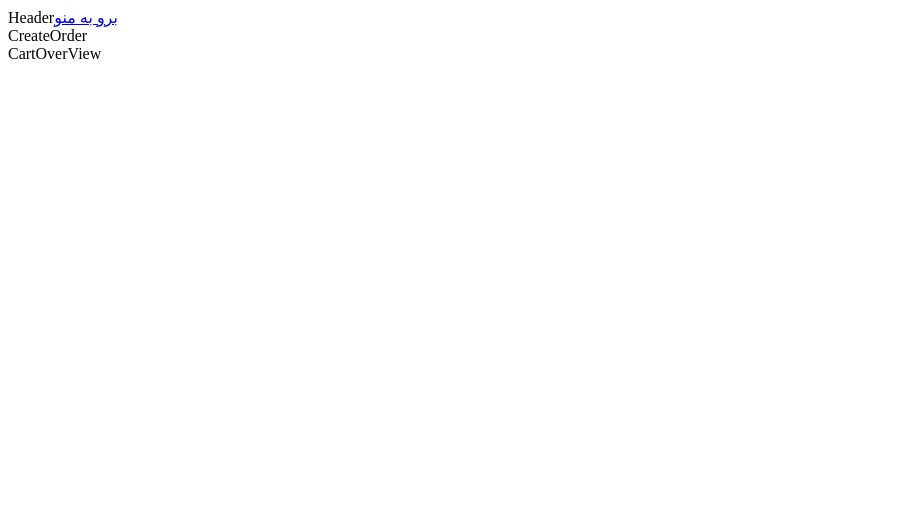
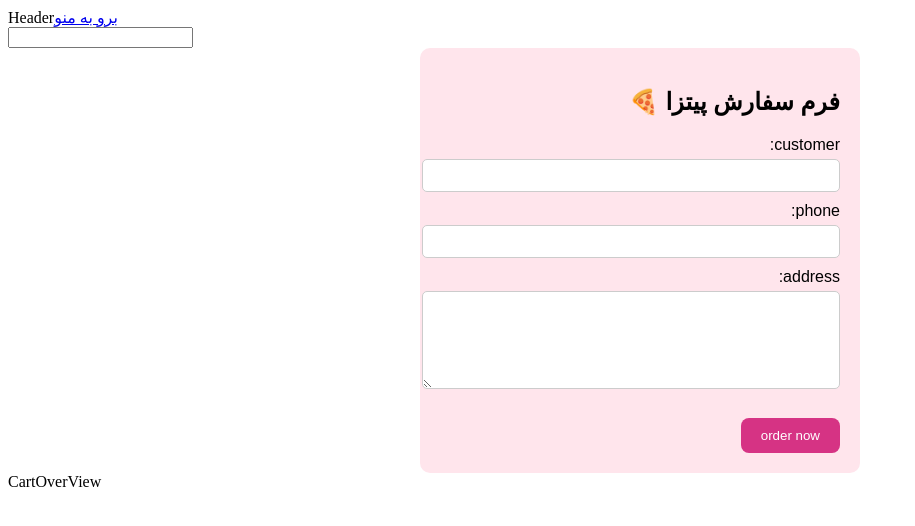
Before and after one commit to fatemehHp/fast-react-pizza, a React (Vite) app: page /createOrder in a window 1280 px wide. Shown: the top 526 px of the page, without its empty margins (0-915 px from the left). Built offline with nearby package versions, Linux system fonts and the light colour scheme.

Commit message:
writting data with react router actions

```diff
--- a/src/App.jsx
+++ b/src/App.jsx
@@ -12,6 +12,8 @@ import Order from "./pages/Order/Order";
 import AppLayout from "./layout/AppLayout";
 import { loader } from "./pages/Menu/Menu";
 import Error from "./components/Error";
+import { orderLoader } from "./pages/Order/Order";
+import { action } from "./pages/CreateOrder/CreateOrder";
 
 const router = createBrowserRouter([
   {
@@ -35,10 +37,12 @@ const router = createBrowserRouter([
       {
         path: "/createOrder",
         element: <CreateOrder />,
+        action: action,
       },
       {
-        path: "/order",
+        path: "/order/:orderid",
         element: <Order />,
+        loader:orderLoader
       },
     ],
   },
--- a/src/layout/Header.jsx
+++ b/src/layout/Header.jsx
@@ -1,10 +1,14 @@
 import React from 'react'
 import { Link } from 'react-router-dom'
+import SearchOrder from '../pages/CreateOrder/SearchOrder'
 
 const Header = () => {
   return (
-    <div>Header
+    <div>
+      Header
       <Link to="/menu">برو به منو</Link>
+      <SearchOrder/>
+
     </div>
   )
 }
--- a/src/pages/CreateOrder/CreateOrder.jsx
+++ b/src/pages/CreateOrder/CreateOrder.jsx
@@ -1,7 +1,94 @@
-import React from 'react'
+import { Form, redirect, useNavigation } from "react-router-dom";
+import { createOrder } from "../../services/apiRestaurant";
 
-export default function CreateOrder() {
+function PizzaOrderForm() {
+  const navigation=useNavigation()
+  const isSubmitting=navigation.state==="submitting"
   return (
-    <div>CreateOrder</div>
-  )
+    <Form style={styles.form} method="POST">
+      <h2>فرم سفارش پیتزا 🍕</h2>
+
+      <label style={styles.label}>
+        customer:
+        <input type="text" name="customer" style={styles.input} required />
+      </label>
+
+      <label style={styles.label}>
+        phone:
+        <input type="tel" name="phone" style={styles.input} required />
+      </label>
+
+      <label style={styles.label}>
+        address:
+        <textarea name="address" style={styles.textarea} required />
+      </label>
+
+      <button type="submit" style={styles.button} disabled={isSubmitting}>
+      {isSubmitting?"placing order":"order now"}
+      </button>
+    </Form>
+  );
 }
+async function action({ request }) {
+  const formData = await request.formData();
+  console.log(formData);
+  const newOrder = Object.fromEntries(formData);
+  const newData = {
+    ...newOrder,
+    cart: [
+      {
+        pizzaId: 6,
+        name: "Margarita",
+        quantity: 2,
+        unitPrice: 16,
+        totalPrice: 32,
+      },
+    ],
+    priority: false,
+  };
+  const order = await createOrder(newData); // فرستادن به API
+  return redirect(`/order/${order.id}`);
+}
+
+const styles = {
+  form: {
+    maxWidth: "400px",
+    margin: "auto",
+    padding: "20px",
+    background: "#ffe5ec",
+    borderRadius: "10px",
+    fontFamily: "sans-serif",
+    direction: "rtl",
+  },
+  label: {
+    display: "block",
+    marginBottom: "10px",
+  },
+  input: {
+    width: "100%",
+    padding: "8px",
+    marginTop: "5px",
+    borderRadius: "5px",
+    border: "1px solid #ccc",
+  },
+  textarea: {
+    width: "100%",
+    height: "80px",
+    padding: "8px",
+    marginTop: "5px",
+    borderRadius: "5px",
+    border: "1px solid #ccc",
+  },
+  button: {
+    marginTop: "15px",
+    padding: "10px 20px",
+    backgroundColor: "#d63384",
+    color: "white",
+    border: "none",
+    borderRadius: "8px",
+    cursor: "pointer",
+  },
+};
+
+export default PizzaOrderForm;
+export { action };
--- /dev/null
+++ b/src/pages/CreateOrder/SearchOrder.jsx
@@ -0,0 +1,25 @@
+import React, { useState } from "react";
+import { useNavigate } from "react-router-dom";
+
+const SearchOrder = () => {
+  const [searchOrder, setSearchOrder] = useState("");
+  const navigate=useNavigate()
+  function handleSearchSubmit(e){
+    e.preventDefault()
+    if(!searchOrder)return
+    navigate(`/order/${searchOrder}`)
+    setSearchOrder("")
+  }
+
+  return (
+    <form action="" onSubmit={handleSearchSubmit}>
+      <input
+        type="text"
+        value={searchOrder}
+        onChange={(e) => setSearchOrder(e.target.value)}
+      />
+    </form>
+  );
+};
+
+export default SearchOrder;
--- a/src/pages/Order/Order.jsx
+++ b/src/pages/Order/Order.jsx
@@ -1,9 +1,19 @@
 import React from 'react'
+import { getOrder } from '../../../../../react-jonas-project/ultimate-react-course-main/16-fast-react-pizza/final-2-final/src/services/apiRestaurant'
+import { useLoaderData } from 'react-router-dom'
 
 function Order() {
+  const getOrderSearch=useLoaderData()
   return (
-    <div>Order</div>
+    <div>Orderr
+      {getOrderSearch.id}
+    </div>
   )
 }
+async function orderLoader({params}) {
+const getOrderSearch=await getOrder(params.orderid)
+return getOrderSearch
 
+}
 export default Order
+export {orderLoader}
--- a/src/services/apiRestaurant.js
+++ b/src/services/apiRestaurant.js
@@ -1,25 +1,41 @@
-const API_URL="https://react-fast-pizza-api.onrender.com/api"
+const API_URL = "https://react-fast-pizza-api.onrender.com/api";
 
-
-
-async function fetchMenuData(){
-    const response=await fetch(`${API_URL}/menu`)
-    if(!response.ok){
-        throw Error ("filed getting menu")
-    }
-    const {data}=await response.json()
-    return data
-
+// fetch menu item
+async function fetchMenuData() {
+  const response = await fetch(`${API_URL}/menu`);
+  if (!response.ok) {
+    throw Error("filed getting menu");
+  }
+  const { data } = await response.json();
+  return data;
+}
+// fetch data
+async function getOrder(id) {
+  const response = await fetch(`${API_URL}/order/${id}`);
+  if (!response.ok) {
+    throw Error(`Couldn't find order #${id}`);
+  }
+  const data = await response.json();
+  return data;
 }
 
+// create Order
+async function createOrder(newOrder) {
+  try {
+    const res = await fetch(`${API_URL}/order`, {
+      method: "POST",
+      body: JSON.stringify(newOrder),
+      headers: {
+        "Content-Type": "application/json",
+      },
+    });
 
+    if (!res.ok) throw Error();
+    const { data } = await res.json();
+    return data;
+  } catch {
+    throw Error("Failed creating your order");
+  }
+}
 
-
-
-
-
-
-
-
-
-export {fetchMenuData}
+export { fetchMenuData, getOrder,createOrder };
```
